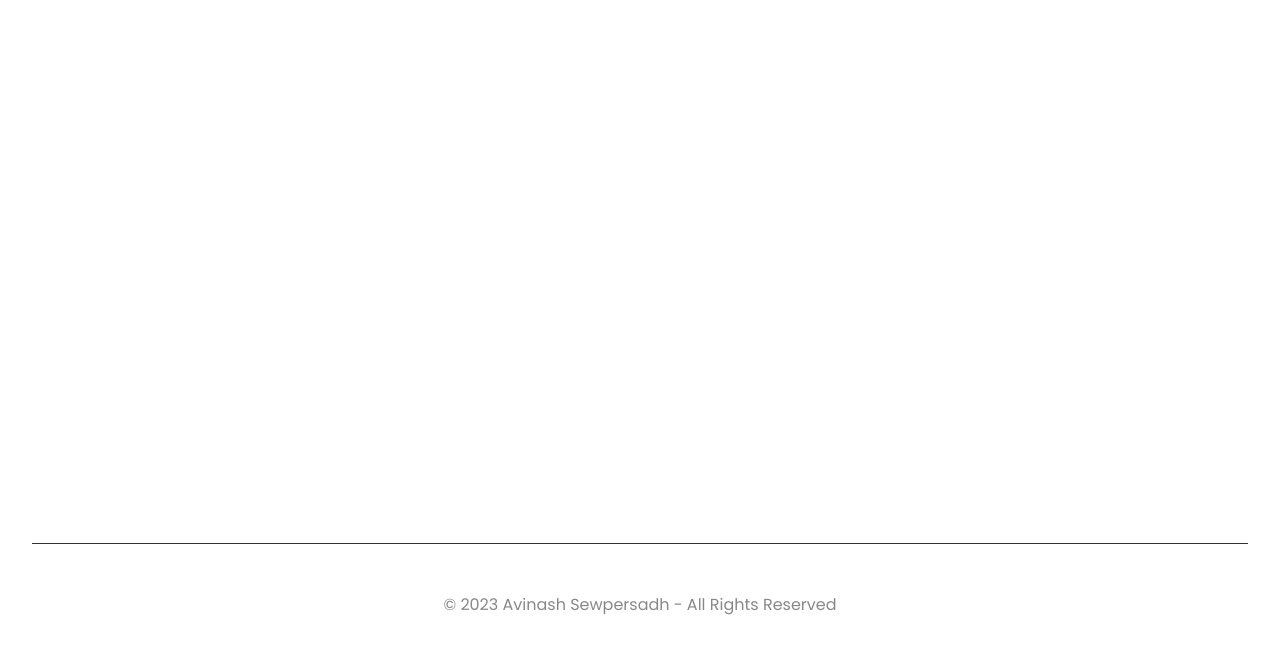
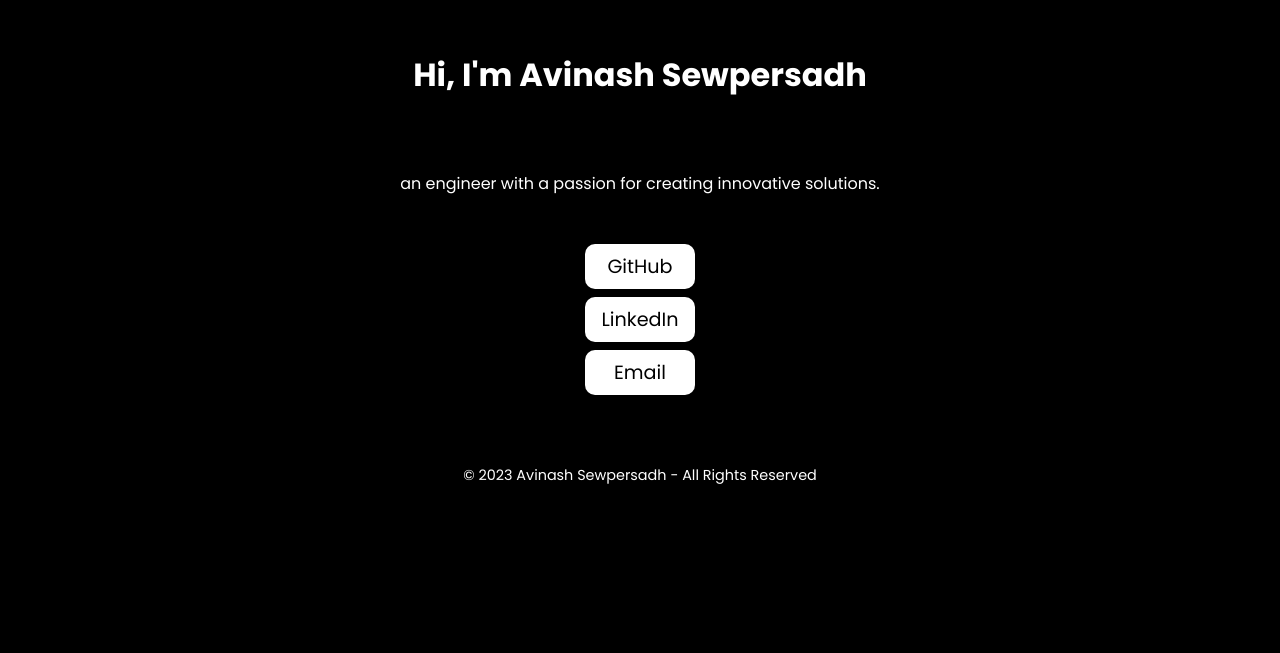
Before and after one commit to dotavi/dotavi.github.io, a Next.js app: page / in a window 1280 px wide. Shown: the part 135-788 px from the top of the page. Built offline with nearby package versions, Linux system fonts and the light colour scheme.

Commit message:
Update Home.module.css

```diff
--- a/styles/Home.module.css
+++ b/styles/Home.module.css
@@ -6,23 +6,60 @@
   justify-content: center;
   align-items: center;
   padding: 0 2rem;
+  background-color: #000;
+  color: #fff;
 }
 
-/* Add media queries for responsiveness */
-@media (max-width: 768px) {
 .main {
-    padding: 2rem;
+  display: flex;
+  flex-direction: column;
+  align-items: center;
   text-align: center;
+}
+
+.title {
+  font-size: 2rem;
+  margin-bottom: 1rem;
 }
 
 .links {
   display: flex;
   flex-direction: column;
   align-items: center;
+  margin-top: 2rem;
 }
 
 .links a {
-    margin-bottom: 1rem;
+  display: inline-block;
+  background-color: #fff;
+  color: #000;
+  padding: 0.5rem 1rem;
+  margin-bottom: 0.5rem;
+  font-size: 1.2rem;
+  text-decoration: none;
+  border-radius: 10px;
+  width: 100%;
+  max-width: 250px;
+  text-align: center;
+}
+
+.links a:hover {
+  background-color: #e9e9e9;
+}
+
+.footer {
+  margin-top: 3rem;
+  font-size: 0.9rem;
+}
+
+/* Add media queries for responsiveness */
+@media (max-width: 768px) {
+  .title {
+    font-size: 1.5rem;
+  }
+
+  .links a {
+    font-size: 1rem;
   }
 }
 
@@ -32,76 +69,3 @@
     text-align: center;
   }
 }
-
-
-/* Add the fade-in animation */
-@keyframes fadeIn {
-  0% {
-    opacity: 0;
-  }
-  100% {
-    opacity: 1;
-  }
-}
-
-
-.main {
-  padding: 5rem 0;
-  flex: 1;
-  display: flex;
-  flex-direction: column;
-  justify-content: center;
-  align-items: center;
-  animation: fadeIn 1s ease-in-out;
-}
-
-.title {
-  margin: 0;
-  line-height: 1.15;
-  font-size: 4rem;
-  color: #ffffff;
-}
-
-.subtitle {
-  font-size: 2rem;
-  color: #ffffff;
-  margin: 1rem 0;
-}
-
-.description {
-  text-align: center;
-  line-height: 1.5;
-  font-size: 1.5rem;
-  color: #ffffff;
-  max-width: 700px;
-  margin-top: 1rem;
-}
-
-.links {
-  display: flex;
-  justify-content: center;
-  margin-top: 3rem;
-}
-
-.link {
-  color: #ffffff;
-  margin: 0 1rem;
-  text-decoration: none;
-  transition: color 0.3s ease;
-}
-
-.link:hover {
-  color: #0070f3;
-}
-
-.footer {
-  width: 100%;
-  border-top: 1px solid #333;
-  text-align: center;
-  padding: 2rem 0;
-}
-
-.footer p {
-  font-size: 1rem;
-  color: #888;
-}
```
Lines whose indentation alone changed are shown as unchanged.
